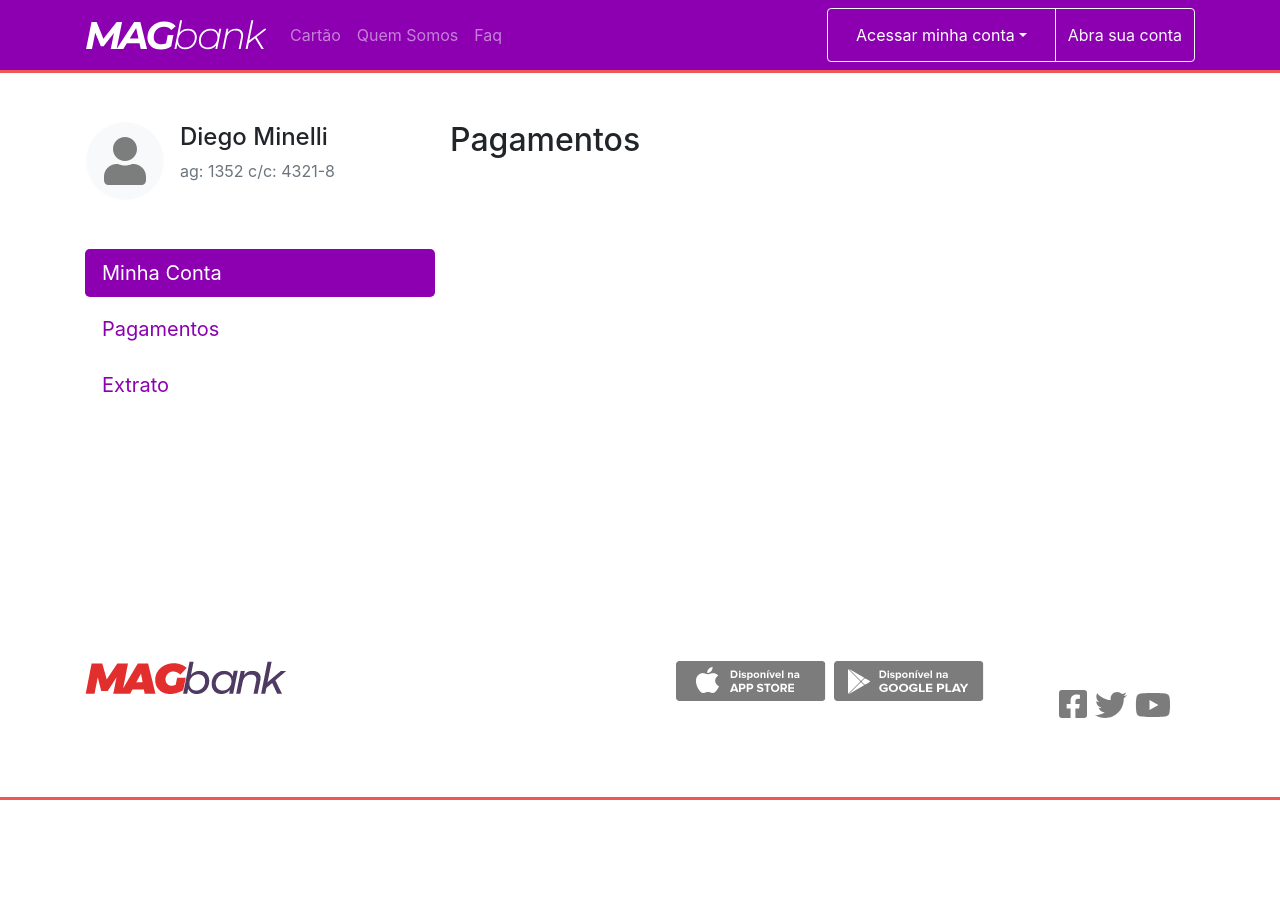
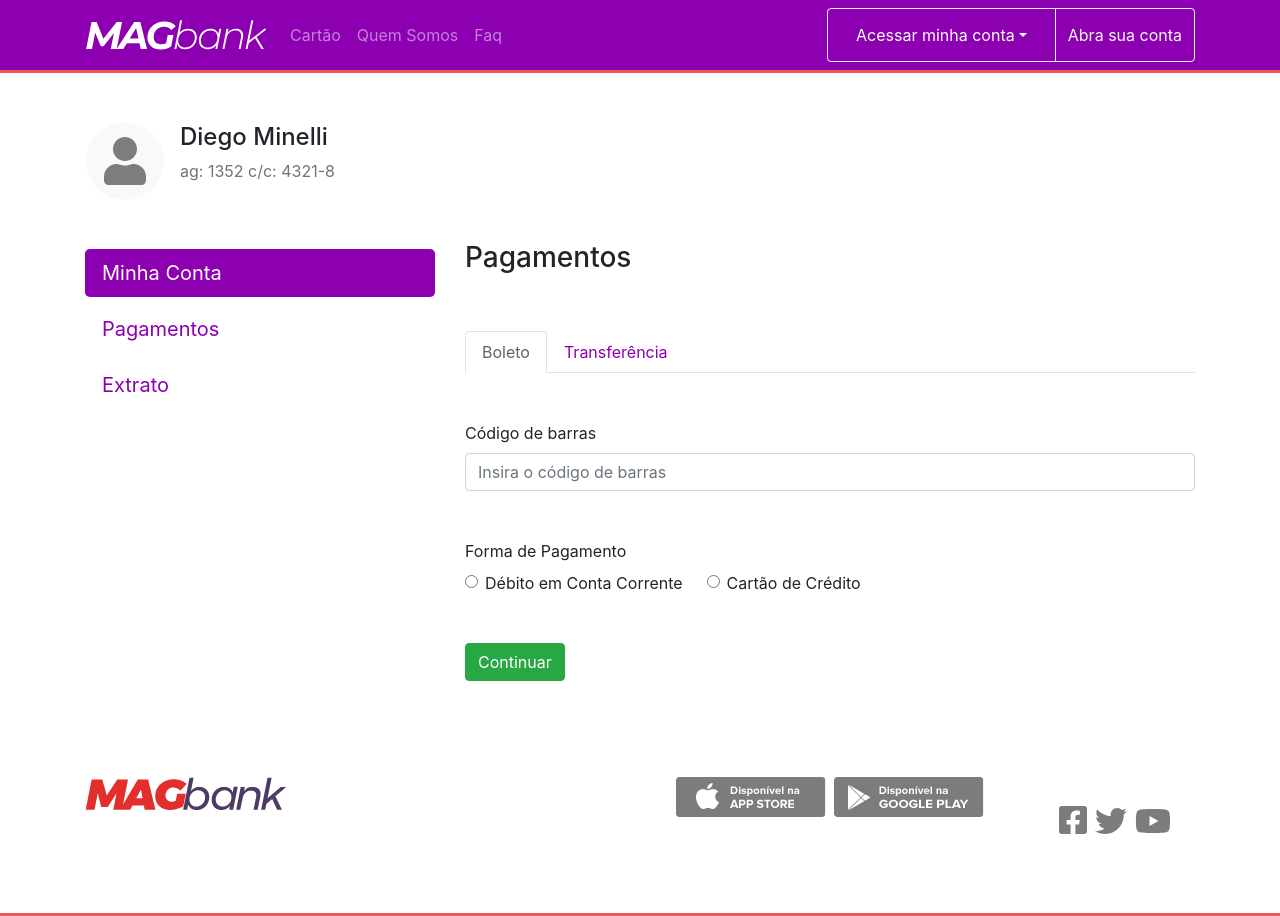
Before and after one commit to diegominelli/Magbank, a React (Create React App) app: page /dashboard/payments in a window 1280 px wide. Before the commit the page ends 800 px from the top, so only its background shows below. Built offline with nearby package versions, Linux system fonts and the light colour scheme.

Commit message:
Criando o AccountPayments

```diff
--- /dev/null
+++ b/src/components/AccountPayments.js
@@ -0,0 +1,45 @@
+import React from 'react';
+import { Col, Button, Tabs, Tab, Form } from 'react-bootstrap';
+
+const AccountPayments = () => (
+  <>
+    <Col xs={12} lg={8} className="mt-lg-5 pt-lg-5">
+      <h3 className="mt-4">Pagamentos</h3>
+      <Tabs className="mt-5 pt-lg-2" defaultActiveKey="boleto">
+        <Tab eventKey="boleto" title="Boleto">
+          <Form>
+            <Form.Group controlId="formBarCode" className="my-5">
+              <Form.Label>Código de barras</Form.Label>
+              <Form.Control
+                type="number"
+                placeholder="Insira o código de barras"
+              />
+            </Form.Group>
+            <Form.Group controlId="formPaymentType" className="mb-5">
+              <Form.Label>Forma de Pagamento</Form.Label>
+              <div className="d-flex">
+                <Form.Check
+                  type="radio"
+                  id="debit"
+                  label="Débito em Conta Corrente"
+                  name="paymentType"
+                />
+                <Form.Check
+                  type="radio"
+                  id="credit"
+                  className="ml-4"
+                  label="Cartão de Crédito"
+                  name="paymentType"
+                />
+              </div>
+            </Form.Group>
+            <Button variant="success">Continuar</Button>
+          </Form>
+        </Tab>
+        <Tab eventKey="transfer" title="Transferência"></Tab>
+      </Tabs>
+    </Col>
+  </>
+);
+
+export default AccountPayments;
--- a/src/views/Dashboard.js
+++ b/src/views/Dashboard.js
@@ -5,6 +5,7 @@
 import { faCircle, faUser } from '@fortawesome/free-solid-svg-icons';
 
 import AccountBalance from '../components/AccountBalance';
+import AccountPayments from '../components/AccountPayments';
 
 import './Dashboard.scss';
 import { useState } from 'react';
@@ -81,7 +82,7 @@
             <h2>Extratos</h2>
           </Route>
           <Route path="/dashboard/payments">
-            <h2>Pagamentos</h2>
+            <AccountPayments />
           </Route>
           <Route path="/dashboard">
             <AccountBalance data={data} />
```
